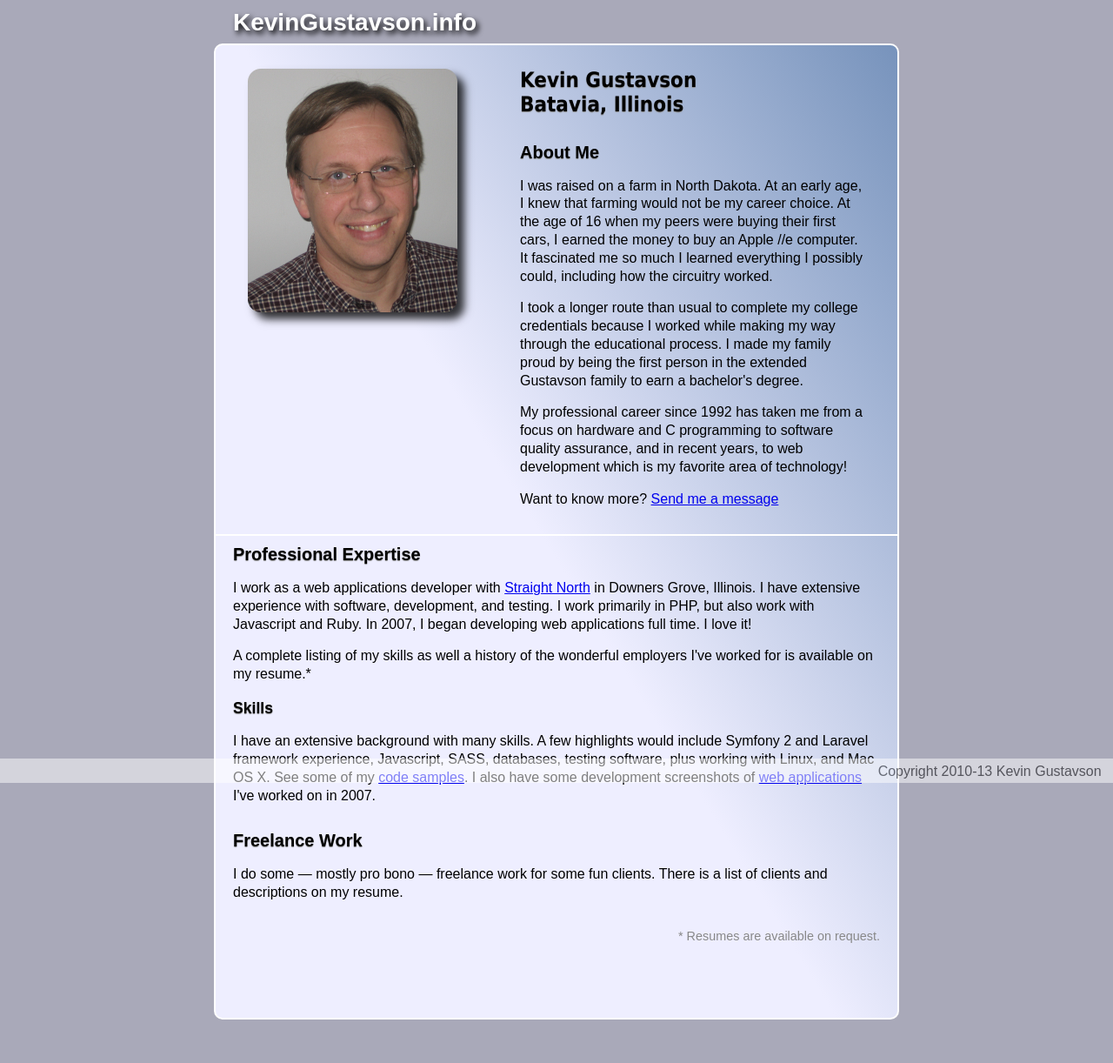
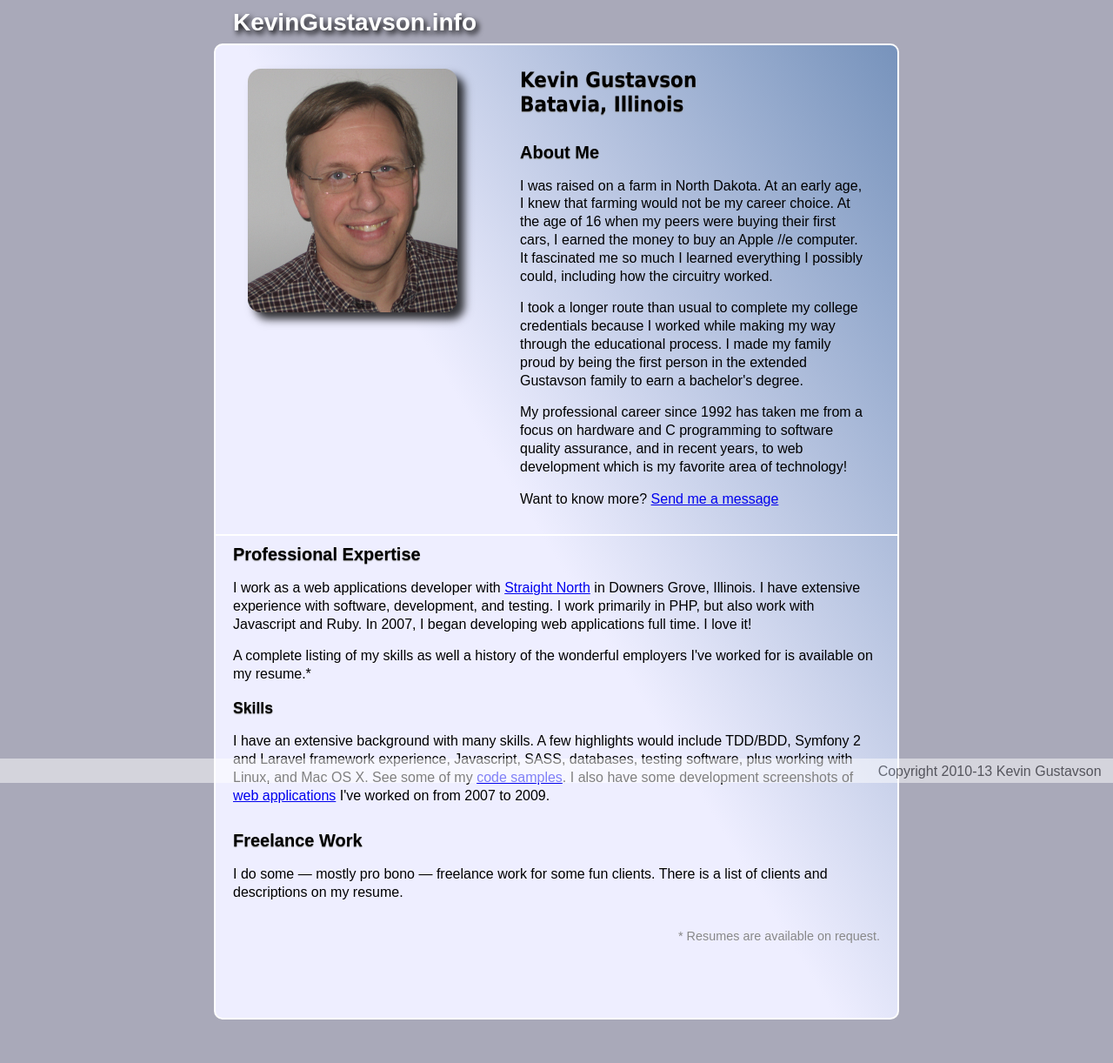
Before and after one commit to kgust/kgust.github.io, a Jekyll site: the page built from index.html, in a window 1280 px wide. Shown: the whole page at 87% size. Built offline with Jekyll 4.4.1, drawn with Linux system fonts in a browser that asks for light colours; Markdown is read by kramdown in place of the engine named in the settings.

Commit message:
Minor update to the home page.

```diff
--- a/index.html
+++ b/index.html
@@ -87,11 +87,12 @@ title: KevinGustavson.info
     <h3>Skills</h3>
     <p>
         I have an extensive background with many skills. A few highlights
-        would include Symfony 2 and Laravel framework experience, Javascript,
-        SASS, databases, testing software, plus working with Linux, and Mac OS
-        X. See some of my <a href="code_samples/">code samples</a>. I also
-        have some development screenshots of <a href="web_applications/">web
-        applications</a> I've worked on in 2007.
+        would include TDD/BDD, Symfony 2 and Laravel framework experience,
+        Javascript, SASS, databases, testing software, plus working
+        with Linux, and Mac OS X. See some of my <a href="code_samples/">
+        code samples</a>. I also have some development screenshots of
+        <a href="web_applications/">web applications</a> I've worked on from
+        2007 to 2009.
     </p>
     </div>
 
```
